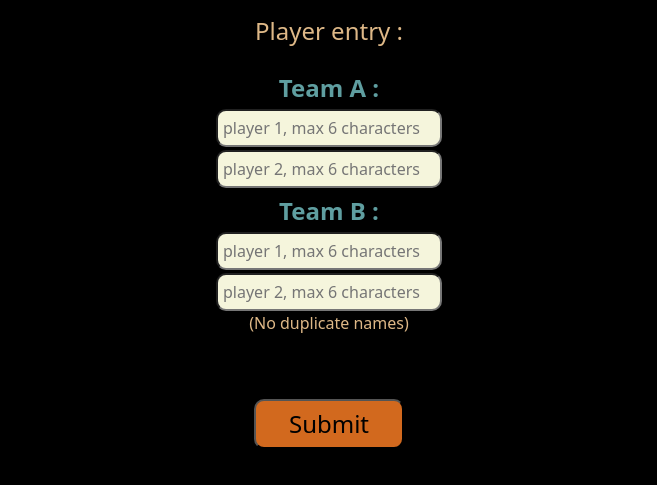
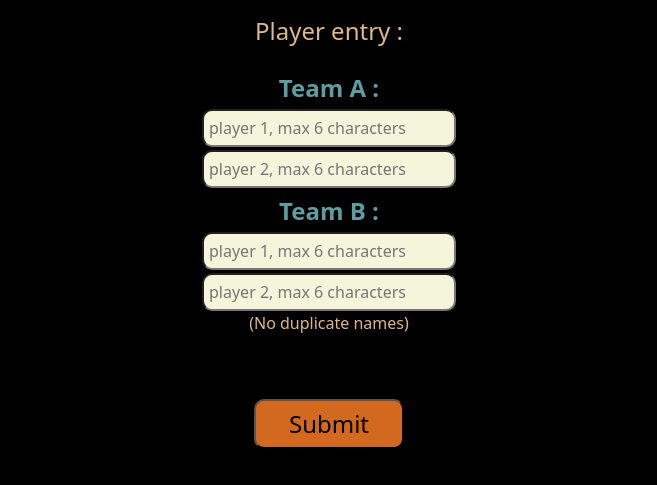
Before and after one commit to bigeyedog/SmartBadmintonUmpire, a plain HTML site: page doublePlayerEntry.html in a window 1280 px wide. Shown: the part 175-660 px from the top of the page, without its empty margins (311-968 px from the left). Drawn offline with nearby package versions, Linux system fonts and the light colour scheme.

Commit message:
Add files via upload

```diff
--- a/doublePlayerEntry.html
+++ b/doublePlayerEntry.html
@@ -56,7 +56,7 @@
           id="teamAp1"
           name="teamAp1"
           placeholder="player 1, max 6 characters"
-          size="18"
+          size="21"
           maxlength="6"
           required
         /><br />
@@ -66,7 +66,7 @@
           id="teamAp2"
           name="teamAp2"
           placeholder="player 2, max 6 characters"
-          size="18"
+          size="21"
           maxlength="6"
           required
         /><br />
@@ -77,7 +77,7 @@
           id="teamBp1"
           name="teamBp1"
           placeholder="player 1, max 6 characters"
-          size="18"
+          size="21"
           maxlength="6"
           required
         /><br />
@@ -87,7 +87,7 @@
           id="teamBp2"
           name="teamBp2"
           placeholder="player 2, max 6 characters"
-          size="18"
+          size="21"
           maxlength="6"
           required
         />
```
Also changed, not shown: singlePlayerEntry.html (+2 -2 lines).
